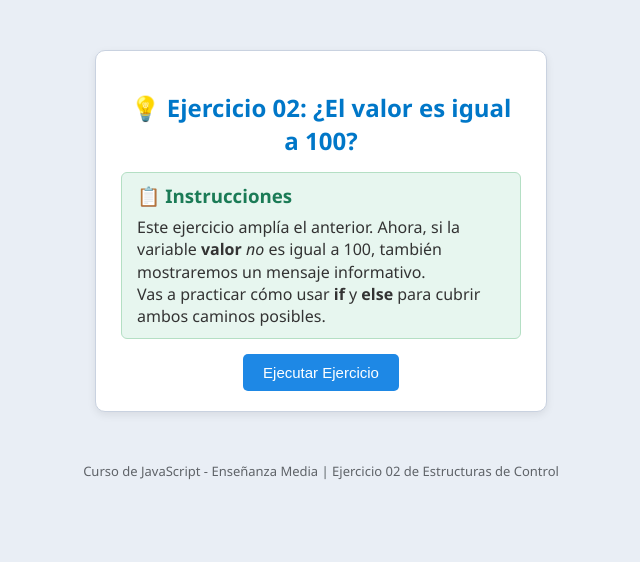
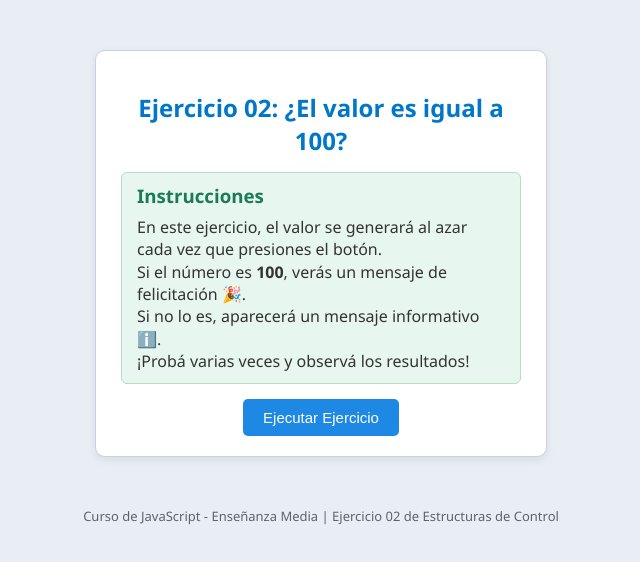
Before and after one commit to Claudia1233/Pr-cticos-js-2, a plain HTML site: page index.html in a window 1280 px wide. Shown: the whole page, without its empty margins (319-959 px from the left). Drawn offline with Linux system fonts and the light colour scheme.

Commit message:
Update index.html

```diff
--- a/index.html
+++ b/index.html
@@ -3,26 +3,25 @@
 <head>
   <meta charset="UTF-8">
   <meta name="viewport" content="width=device-width, initial-scale=1.0">
-  <title>Ejercicio 02 - Comparar valor con 100</title>
+  <title>Ejercicio 02 - Valor aleatorio y comparación con 100</title>
   <link rel="stylesheet" href="style.css">
 </head>
 <body>
 
   <div class="contenedor">
     <div class="tarjeta">
-      <h2>💡 Ejercicio 02: ¿El valor es igual a 100?</h2>
+      <h2> Ejercicio 02: ¿El valor es igual a 100?</h2>
 
       <div class="instrucciones">
-        <h3>📋 Instrucciones</h3>
+        <h3> Instrucciones</h3>
         <p>
-          Este ejercicio amplía el anterior. Ahora, si la variable <strong>valor</strong>
-          <em>no</em> es igual a 100, también mostraremos un mensaje informativo.<br>
-          Vas a practicar cómo usar <strong>if</strong> y <strong>else</strong>
-          para cubrir ambos caminos posibles.
+          En este ejercicio, el valor se generará al azar cada vez que presiones el botón.<br>
+          Si el número es <strong>100</strong>, verás un mensaje de felicitación 🎉.<br>
+          Si no lo es, aparecerá un mensaje informativo ℹ️.<br>
+          ¡Probá varias veces y observá los resultados!
         </p>
       </div>
 
-      <!-- Resultado -->
       <div id="resultado" class="resultado"></div>
 
       <button id="btn-ejecutar">Ejecutar Ejercicio</button>
```
